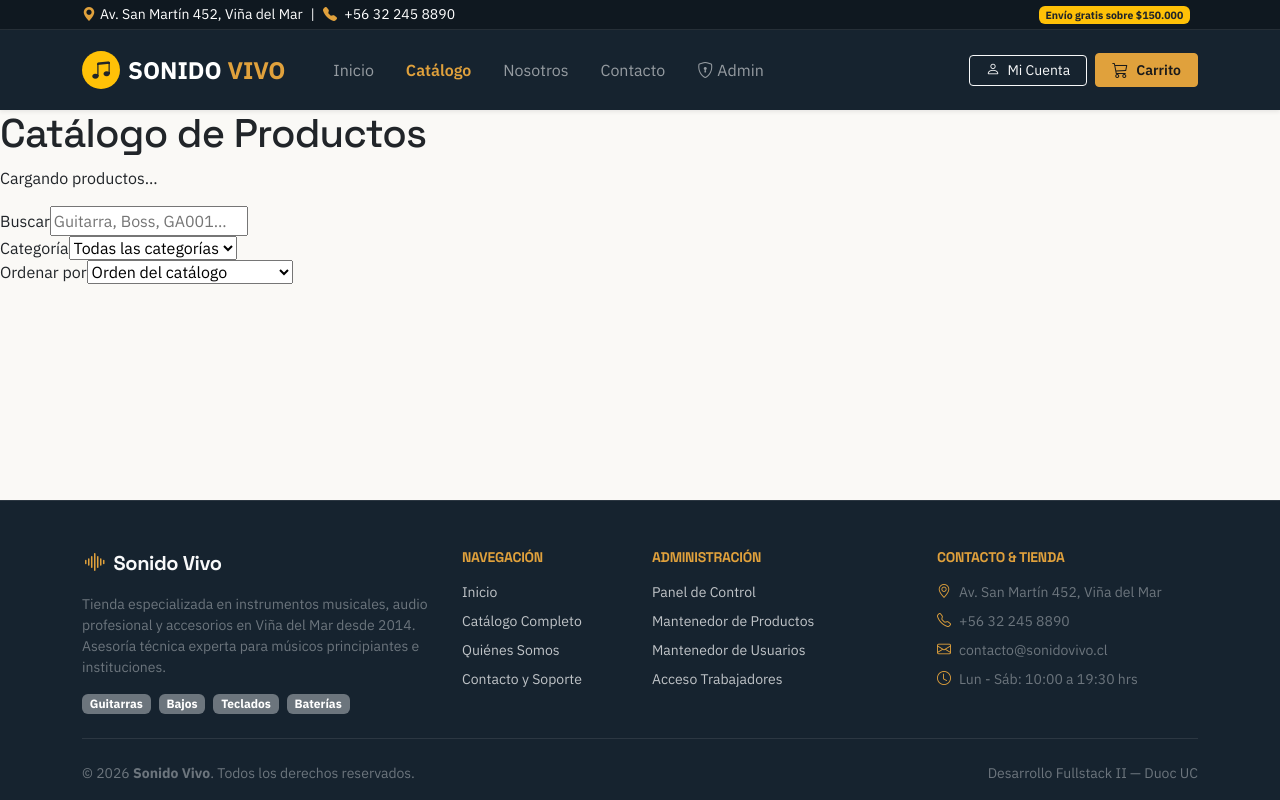
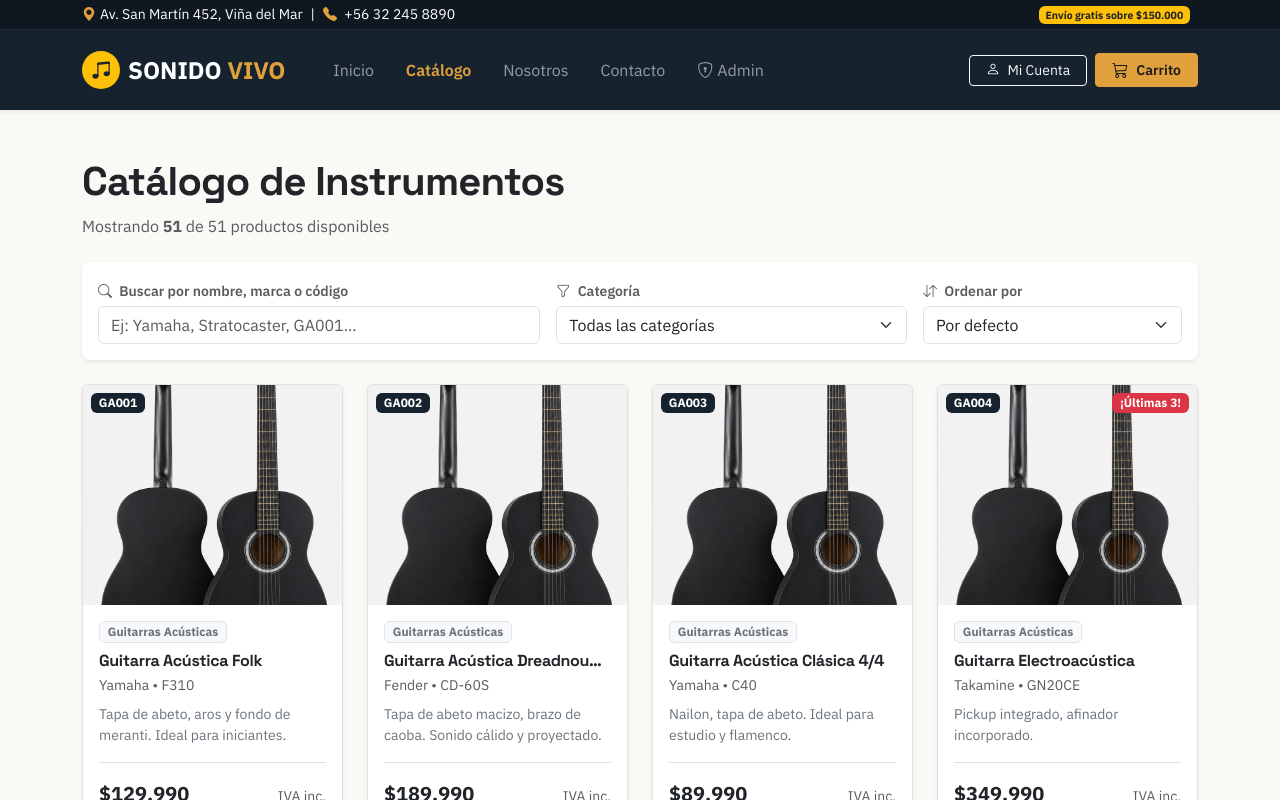
Before and after one commit to IgnacioVilchesTapia/Tienda_Sonido_Vivo, a React (Vite) app: page /productos in a window 1280 px wide. Shown: the top 800 px of the page. Built offline with nearby package versions, Linux system fonts and the light colour scheme.

Commit message:
feat(catalog): conectar catalogo de productos con filtros y ordenamiento reactivo

```diff
--- a/src/pages/Productos.jsx
+++ b/src/pages/Productos.jsx
@@ -1,67 +1,234 @@
-import { useState } from 'react'
+import { useState, useMemo, useEffect } from 'react';
+import { Link, useSearchParams } from 'react-router-dom';
+import { PRODUCTOS, CATEGORIAS } from '../data/datos';
+import { useCart } from '../context/CartContext';
 
 export default function Productos() {
-  // Estados para manejar los filtros en React
-  const [busqueda, setBusqueda] = useState('')
-  const [categoria, setCategoria] = useState('')
-  const [orden, setOrden] = useState('')
+  const [searchParams, setSearchParams] = useSearchParams();
+  const categoriaURL = searchParams.get('categoria') || '';
+
+  const [busqueda, setBusqueda] = useState('');
+  const [categoria, setCategoria] = useState(categoriaURL);
+  const [orden, setOrden] = useState('');
+  const [notificacion, setNotificacion] = useState(null);
+
+  const { agregarAlCarrito } = useCart();
+
+  // Sincronizar parámetro de URL si cambia externamente
+  useEffect(() => {
+    if (categoriaURL) {
+      setCategoria(categoriaURL);
+    }
+  }, [categoriaURL]);
+
+  const handleCambioCategoria = (nuevaCat) => {
+    setCategoria(nuevaCat);
+    if (nuevaCat) {
+      setSearchParams({ categoria: nuevaCat });
+    } else {
+      setSearchParams({});
+    }
+  };
+
+  // Filtrado y ordenamiento computado
+  const productosFiltrados = useMemo(() => {
+    return PRODUCTOS.filter((p) => {
+      const coincideBusqueda =
+        p.nombre.toLowerCase().includes(busqueda.toLowerCase()) ||
+        p.marca.toLowerCase().includes(busqueda.toLowerCase()) ||
+        p.modelo.toLowerCase().includes(busqueda.toLowerCase()) ||
+        p.codigo.toLowerCase().includes(busqueda.toLowerCase());
+
+      const coincideCategoria = categoria ? p.categoria === categoria : true;
+
+      return coincideBusqueda && coincideCategoria;
+    }).sort((a, b) => {
+      if (orden === 'precio-asc') return a.precio - b.precio;
+      if (orden === 'precio-desc') return b.precio - a.precio;
+      if (orden === 'nombre') return a.nombre.localeCompare(b.nombre);
+      return 0;
+    });
+  }, [busqueda, categoria, orden]);
+
+  const handleAgregar = (producto) => {
+    const res = agregarAlCarrito(producto, 1);
+    setNotificacion({
+      tipo: res.ok ? 'success' : 'danger',
+      mensaje: res.mensaje
+    });
+    setTimeout(() => setNotificacion(null), 3500);
+  };
+
+  const limpiarFiltros = () => {
+    setBusqueda('');
+    setCategoria('');
+    setOrden('');
+    setSearchParams({});
+  };
 
   return (
-    <main id="contenido">
-      <section className="seccion">
-        <div className="contenedor">
-          <div className="seccion__encabezado">
-            <div>
-              <h1>Catálogo de Productos</h1>
-              <p id="conteo-resultados">Cargando productos…</p>
-            </div>
+    <div className="container my-5">
+      {/* Encabezado */}
+      <div className="mb-4">
+        <h1 className="display-6 fw-bold mb-2">Catálogo de Instrumentos</h1>
+        <p className="text-muted">
+          Mostrando <strong>{productosFiltrados.length}</strong> de {PRODUCTOS.length} productos disponibles
+        </p>
       </div>
 
-          <form className="filtros" role="search" noValidate onSubmit={(e) => e.preventDefault()}>
-            <div>
-              <label htmlFor="filtro-busqueda">Buscar</label>
+      {/* Alerta de feedback */}
+      {notificacion && (
+        <div className={`alert alert-${notificacion.tipo} alert-dismissible fade show shadow-sm`} role="alert">
+          <i className={`bi ${notificacion.tipo === 'success' ? 'bi-check-circle-fill' : 'bi-exclamation-triangle-fill'} me-2`}></i>
+          {notificacion.mensaje}
+          <button type="button" className="btn-close" onClick={() => setNotificacion(null)}></button>
+        </div>
+      )}
+
+      {/* Barra de Filtros */}
+      <div className="card shadow-sm border-0 bg-white p-3 mb-4 rounded-3">
+        <div className="row g-3 align-items-end">
+          <div className="col-12 col-md-5">
+            <label className="form-label small fw-semibold text-muted mb-1">
+              <i className="bi bi-search me-1"></i> Buscar por nombre, marca o código
+            </label>
             <input
               type="search"
-                id="filtro-busqueda"
-                placeholder="Guitarra, Boss, GA001…"
-                autoComplete="off"
+              className="form-control"
+              placeholder="Ej: Yamaha, Stratocaster, GA001…"
               value={busqueda}
               onChange={(e) => setBusqueda(e.target.value)}
             />
           </div>
-            <div>
-              <label htmlFor="filtro-categoria">Categoría</label>
+
+          <div className="col-12 col-sm-6 col-md-4">
+            <label className="form-label small fw-semibold text-muted mb-1">
+              <i className="bi bi-funnel me-1"></i> Categoría
+            </label>
             <select
-                id="filtro-categoria"
+              className="form-select"
               value={categoria}
-                onChange={(e) => setCategoria(e.target.value)}
+              onChange={(e) => handleCambioCategoria(e.target.value)}
             >
               <option value="">Todas las categorías</option>
-                {/* Las categorías se pueden cargar dinámicamente desde tus datos */}
+              {CATEGORIAS.map((cat) => (
+                <option key={cat} value={cat}>{cat}</option>
+              ))}
             </select>
           </div>
-            <div>
-              <label htmlFor="filtro-orden">Ordenar por</label>
+
+          <div className="col-12 col-sm-6 col-md-3">
+            <label className="form-label small fw-semibold text-muted mb-1">
+              <i className="bi bi-arrow-down-up me-1"></i> Ordenar por
+            </label>
             <select
-                id="filtro-orden"
+              className="form-select"
               value={orden}
               onChange={(e) => setOrden(e.target.value)}
             >
-                <option value="">Orden del catálogo</option>
-                <option value="precio-asc">Precio: de menor a mayor</option>
-                <option value="precio-desc">Precio: de mayor a menor</option>
-                <option value="nombre">Nombre (A-Z)</option>
+              <option value="">Por defecto</option>
+              <option value="precio-asc">Precio: menor a mayor</option>
+              <option value="precio-desc">Precio: mayor a menor</option>
+              <option value="nombre">Nombre (A - Z)</option>
             </select>
           </div>
-          </form>
+        </div>
 
-          <div className="mensaje" id="aviso-carrito" hidden></div>
+        {(busqueda || categoria || orden) && (
+          <div className="mt-3 pt-2 border-top d-flex justify-content-between align-items-center">
+            <span className="small text-muted">
+              Filtro activo: {categoria && <span className="badge bg-secondary me-1">{categoria}</span>}
+              {busqueda && <span className="badge bg-light text-dark border me-1">"{busqueda}"</span>}
+            </span>
+            <button className="btn btn-link btn-sm text-danger text-decoration-none p-0" onClick={limpiarFiltros}>
+              <i className="bi bi-x-circle me-1"></i>Limpiar filtros
+            </button>
+          </div>
+        )}
+      </div>
 
-          <div className="grilla-productos" id="catalogo">
-            {/* Aquí mapearás los productos de datos.js más adelante */}
+      {/* Grilla de Productos */}
+      {productosFiltrados.length === 0 ? (
+        <div className="text-center py-5 my-4 bg-white rounded-3 shadow-sm border">
+          <i className="bi bi-search display-1 text-muted opacity-50 mb-3"></i>
+          <h3 className="fw-bold">No se encontraron productos</h3>
+          <p className="text-muted">Intenta ajustando el término de búsqueda o la categoría seleccionada.</p>
+          <button className="btn btn-amber mt-2" onClick={limpiarFiltros}>
+            Ver todo el catálogo
+          </button>
+        </div>
+      ) : (
+        <div className="row g-4">
+          {productosFiltrados.map((prod) => (
+            <div key={prod.codigo} className="col-12 col-sm-6 col-lg-4 col-xl-3">
+              <div className="card h-100 card-producto shadow-sm border">
+                <div className="position-relative">
+                  <img
+                    src={prod.imagen}
+                    className="card-img-top img-producto-cover"
+                    alt={prod.nombre}
+                    onError={(e) => {
+                      e.target.src = 'https://images.unsplash.com/photo-1511671782779-c97d3d27a1d4?auto=format&fit=crop&w=600&q=80';
+                    }}
+                  />
+                  <span className="position-absolute top-0 start-0 m-2 badge bg-tolex opacity-90">
+                    {prod.codigo}
+                  </span>
+                  {prod.stock <= prod.stockCritico && prod.stock > 0 && (
+                    <span className="position-absolute top-0 end-0 m-2 badge bg-danger">
+                      ¡Últimas {prod.stock}!
+                    </span>
+                  )}
+                  {prod.stock === 0 && (
+                    <span className="position-absolute top-0 end-0 m-2 badge bg-secondary">
+                      Agotado
+                    </span>
+                  )}
+                </div>
+
+                <div className="card-body d-flex flex-column">
+                  <span className="badge bg-light text-secondary border mb-2 align-self-start small">
+                    {prod.categoria}
+                  </span>
+                  <h6 className="card-title fw-bold mb-1 text-truncate" title={prod.nombre}>
+                    {prod.nombre}
+                  </h6>
+                  <p className="text-muted small mb-2">{prod.marca} • {prod.modelo}</p>
+                  <p className="text-secondary small mb-3 text-truncate-2" style={{ minHeight: '2.4em' }}>
+                    {prod.descripcion}
+                  </p>
+
+                  <div className="mt-auto pt-3 border-top">
+                    <div className="d-flex justify-content-between align-items-baseline mb-2">
+                      <span className="fs-5 fw-bold text-dark">
+                        ${prod.precio.toLocaleString('es-CL')}
+                      </span>
+                      <span className="small text-muted">IVA inc.</span>
+                    </div>
+
+                    <div className="d-grid gap-2">
+                      <button
+                        className="btn btn-amber btn-sm fw-semibold"
+                        disabled={prod.stock === 0}
+                        onClick={() => handleAgregar(prod)}
+                      >
+                        <i className="bi bi-cart-plus me-1"></i>
+                        {prod.stock === 0 ? 'Sin Stock' : 'Agregar al Carrito'}
+                      </button>
+                      <Link
+                        to={`/producto/${prod.codigo}`}
+                        className="btn btn-outline-secondary btn-sm"
+                      >
+                        Ver Detalle
+                      </Link>
                     </div>
                   </div>
-      </section>
-    </main>
-  )
+                </div>
+              </div>
+            </div>
+          ))}
+        </div>
+      )}
+    </div>
+  );
 }
```
Lines whose indentation alone changed are shown as unchanged.
